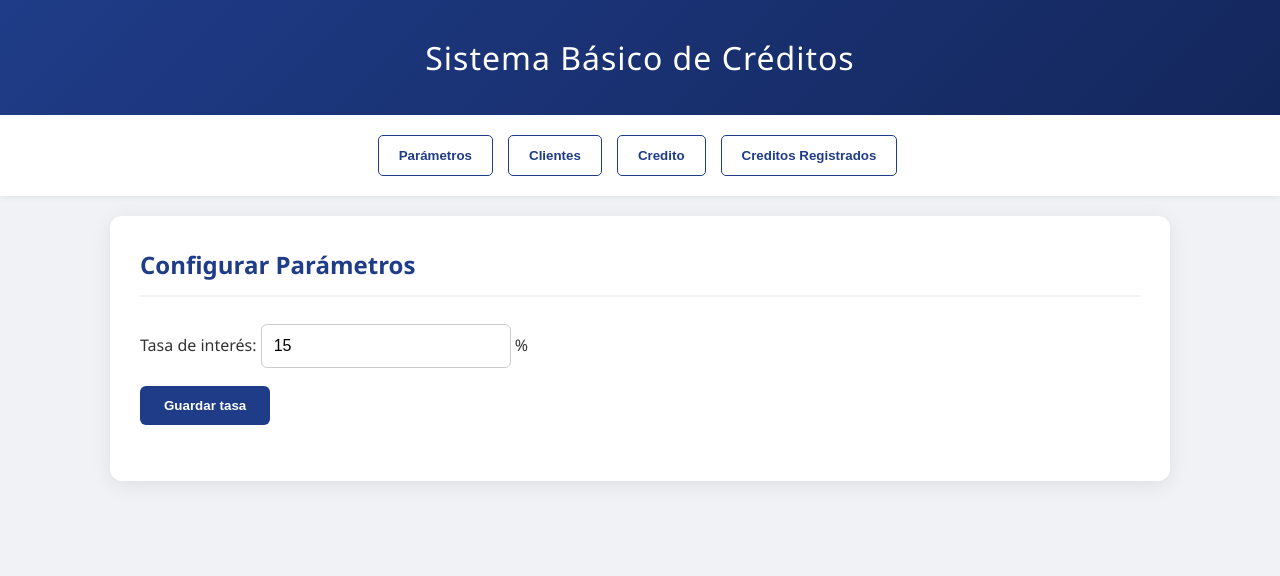
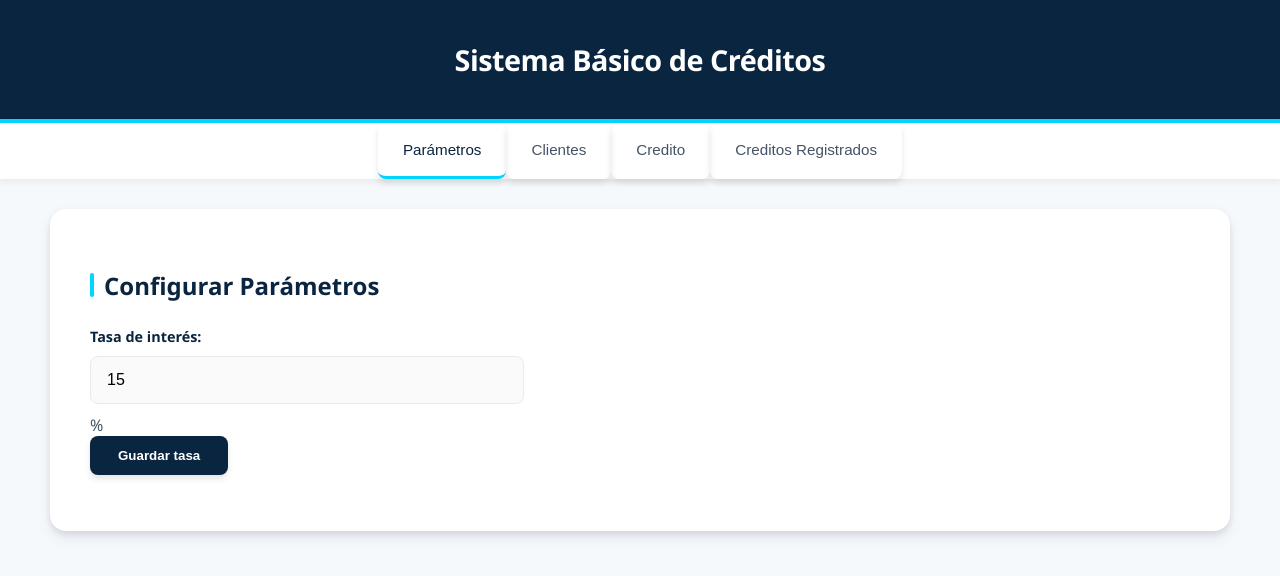
Before and after one commit to XxRogeoxX/SIMULADOR2, a plain HTML site: page index.html in a window 1280 px wide. Both pictures are taken after a click on the button "Parámetros". Drawn offline with Linux system fonts and the light colour scheme.

Commit message:
Diseño tipo Bancario

```diff
--- a/simulador_completo.css
+++ b/simulador_completo.css
@@ -1,85 +1,92 @@
-/* simulador_completo.css */
+/* simulador_completo.css - Diseño Banking Pro */
 
 :root {
-  --primary-color: #1f3c88;
-  --secondary-color: #14275c;
-  --accent-color: #00bcd4;
-  --bg-color: #f0f2f5;
-  --text-dark: #333;
+  --primary: #0a2540; /* Azul medianoche bancario */
+  --accent: #00d4ff;  /* Cian moderno */
+  --success: #2ecc71;
+  --danger: #ff4757;
+  --bg: #f6f9fc;
   --white: #ffffff;
-  --success: #28a745;
-  --danger: #dc3545;
+  --text-main: #425466;
+  --text-title: #0a2540;
+  --border: #e6ebf1;
+  --shadow: 0 7px 14px 0 rgba(49, 49, 93, 0.1), 0 3px 6px 0 rgba(0, 0, 0, 0.08);
 }
 
 body {
-  font-family: 'Segoe UI', Roboto, Helvetica, Arial, sans-serif;
-  background: var(--bg-color);
-  color: var(--text-dark);
+  font-family: 'Segoe UI', system-ui, -apple-system, sans-serif;
+  background-color: var(--bg);
+  color: var(--text-main);
   margin: 0;
   padding: 0;
-  line-height: 1.6;
 }
 
-/* Header elegante */
+/* Header Estilo App Bancaria */
 header {
-  background: linear-gradient(135deg, var(--primary-color) 0%, var(--secondary-color) 100%);
-  color: white;
-  padding: 2rem 1rem;
+  background: var(--primary);
+  color: var(--white);
+  padding: 2.5rem 1rem;
   text-align: center;
-  box-shadow: 0 2px 10px rgba(0,0,0,0.1);
+  border-bottom: 4px solid var(--accent);
 }
 
 header h1 {
+  font-weight: 600;
   margin: 0;
-  font-weight: 300;
-  letter-spacing: 1px;
+  letter-spacing: -0.5px;
+  font-size: 1.8rem;
 }
 
-/* Navegación responsiva */
+/* Navegación tipo Tabs */
 nav {
   display: flex;
   justify-content: center;
   background: var(--white);
-  padding: 10px;
-  gap: 10px;
-  flex-wrap: wrap;
+  padding: 0;
+  gap: 0;
   position: sticky;
   top: 0;
   z-index: 1000;
-  box-shadow: 0 2px 5px rgba(0,0,0,0.05);
+  box-shadow: 0 4px 6px rgba(0,0,0,0.05);
 }
 
 nav button {
-  padding: 12px 20px;
+  padding: 18px 25px;
   border: none;
   background: transparent;
-  color: var(--primary-color);
-  font-weight: 600;
+  color: var(--text-main);
+  font-weight: 500;
   cursor: pointer;
-  border-radius: 5px;
-  transition: all 0.3s ease;
-  border: 1px solid var(--primary-color);
+  transition: all 0.2s ease;
+  border-bottom: 3px solid transparent;
+  font-size: 0.95rem;
 }
 
 nav button:hover {
-  background: var(--primary-color);
-  color: var(--white);
+  color: var(--accent);
+  background: #f8fbfd;
 }
 
-/* Secciones y contenedores */
+/* Estilo para simular botón activo (puedes añadir la clase en JS si quieres) */
+nav button:focus {
+  border-bottom: 3px solid var(--accent);
+  color: var(--primary);
+}
+
+/* Secciones Dinámicas */
 section {
   display: none;
-  padding: 30px;
-  max-width: 1000px;
-  margin: 20px auto;
+  padding: 40px;
+  max-width: 1100px;
+  margin: 30px auto;
   background: var(--white);
-  border-radius: 12px;
-  box-shadow: 0 4px 20px rgba(0,0,0,0.08);
-  animation: fadeIn 0.4s ease;
+  border-radius: 16px;
+  box-shadow: var(--shadow);
+  animation: slideUp 0.5s ease-out;
 }
 
-@keyframes fadeIn {
-  from { opacity: 0; transform: translateY(10px); }
+@keyframes slideUp {
+  from { opacity: 0; transform: translateY(20px); }
   to { opacity: 1; transform: translateY(0); }
 }
 
@@ -88,131 +95,150 @@ section.activa {
 }
 
 h2 {
-  color: var(--primary-color);
-  border-bottom: 2px solid var(--bg-color);
-  padding-bottom: 10px;
-  margin-top: 0;
+  color: var(--text-title);
+  font-size: 1.5rem;
+  margin-bottom: 25px;
+  display: flex;
+  align-items: center;
+  gap: 10px;
 }
 
-/* Formularios e Inputs */
-.form-group {
-  margin-bottom: 15px;
+h2::before {
+  content: "";
+  width: 4px;
+  height: 24px;
+  background: var(--accent);
+  border-radius: 4px;
 }
 
-input, select {
-  padding: 12px;
-  margin: 8px 0;
-  width: 100%; /* Full width para móvil */
-  box-sizing: border-box;
-  border: 1px solid #ccc;
-  border-radius: 6px;
+/* Inputs y Formularios Modernos */
+input {
+  padding: 14px 16px;
+  margin: 10px 0;
+  width: 100%;
+  max-width: 400px;
+  display: block;
+  border: 1px solid var(--border);
+  border-radius: 8px;
+  background: #fafafa;
   font-size: 1rem;
-  transition: border-color 0.3s;
+  transition: all 0.3s;
 }
 
 input:focus {
   outline: none;
-  border-color: var(--accent-color);
-  box-shadow: 0 0 5px rgba(0,188,212,0.2);
+  border-color: var(--accent);
+  background: var(--white);
+  box-shadow: 0 0 0 4px rgba(0, 212, 255, 0.1);
 }
 
+label {
+  font-weight: 600;
+  font-size: 0.9rem;
+  color: var(--primary);
+  display: block;
+  margin-top: 15px;
+}
+
+/* Botones Corporativos */
 button {
-  padding: 12px 24px;
-  margin: 10px 5px 10px 0;
+  padding: 12px 28px;
+  border-radius: 8px;
+  border: none;
+  font-weight: 600;
   cursor: pointer;
-  border-radius: 6px;
-  border: none;
-  background-color: var(--primary-color);
+  transition: all 0.3s;
+  background: var(--primary);
   color: white;
-  font-weight: bold;
-  transition: transform 0.2s, background 0.3s;
+  box-shadow: 0 4px 6px rgba(0,0,0,0.1);
 }
 
 button:hover {
-  background-color: var(--secondary-color);
-  transform: translateY(-1px);
+  background: #163e66;
+  transform: translateY(-2px);
+  box-shadow: 0 7px 14px rgba(0,0,0,0.1);
 }
 
-button:disabled {
-  background-color: #ccc;
-  cursor: not-allowed;
+button:active {
+  transform: translateY(0);
 }
 
-/* Tablas Responsivas */
-.table-container {
-  overflow-x: auto; /* Permite scroll horizontal en móviles */
-}
-
+/* Tabla Estilo Dashboard */
 table {
   width: 100%;
-  border-collapse: collapse;
-  margin-top: 20px;
-  background: var(--white);
-}
-
-th, td {
-  padding: 12px 15px;
-  text-align: left;
-  border-bottom: 1px solid #eee;
+  border-collapse: separate;
+  border-spacing: 0;
+  margin-top: 30px;
+  border-radius: 12px;
+  overflow: hidden;
+  border: 1px solid var(--border);
 }
 
 th {
-  background-color: var(--primary-color);
-  color: white;
+  background: #f8f9fc;
+  color: var(--primary);
+  font-weight: 600;
   text-transform: uppercase;
-  font-size: 0.85rem;
-  letter-spacing: 0.5px;
+  font-size: 0.75rem;
+  letter-spacing: 1px;
+  padding: 15px;
+  border-bottom: 2px solid var(--border);
+}
+
+td {
+  padding: 16px;
+  border-bottom: 1px solid var(--border);
+  font-size: 0.95rem;
+}
+
+tr:last-child td {
+  border-bottom: none;
 }
 
 tr:hover {
-  background-color: #f9f9f9;
+  background-color: #fcfdfe;
 }
 
-/* Alertas y Cards */
+/* Cards de Resultados (JS usa estas clases) */
 .card {
-  background: #f8f9fa;
-  padding: 20px;
-  border-left: 5px solid var(--accent-color);
-  border-radius: 8px;
+  background: #f8fbfd;
+  padding: 25px;
+  border-radius: 12px;
+  border: 1px solid #e1effa;
   margin: 20px 0;
 }
 
 .aprobado {
-  background: #e8f5e9;
-  color: var(--success);
-  border: 1px solid #c8e6c9;
-  padding: 20px;
-  border-radius: 8px;
-  text-align: center;
+  border-left: 6px solid var(--success) !important;
+  background: #f0fff4 !important;
+  color: #1a531b;
 }
 
 .rechazado {
-  background: #ffebee;
-  color: var(--danger);
-  border: 1px solid #ffcdd2;
-  padding: 20px;
-  border-radius: 8px;
-  text-align: center;
+  border-left: 6px solid var(--danger) !important;
+  background: #fff5f5 !important;
+  color: #721c24;
 }
 
-/* Ajustes para Pantallas Grandes */
-@media (min-width: 600px) {
-  input, select {
-    width: auto;
-    min-width: 250px;
+/* Responsividad Extra */
+@media (max-width: 768px) {
+  nav {
+    flex-wrap: wrap;
   }
-}
 
-/* Ajustes para Móviles */
-@media (max-width: 500px) {
+  nav button {
+    flex: 1 1 50%;
+    padding: 12px;
+    font-size: 0.85rem;
+  }
+
   section {
-    padding: 15px;
+    padding: 20px;
     margin: 10px;
   }
 
-  nav button {
-    flex: 1 1 40%;
-    font-size: 0.9rem;
-    padding: 10px;
+  table {
+    display: block;
+    overflow-x: auto; /* Scroll para tablas en móvil */
   }
 }
```
